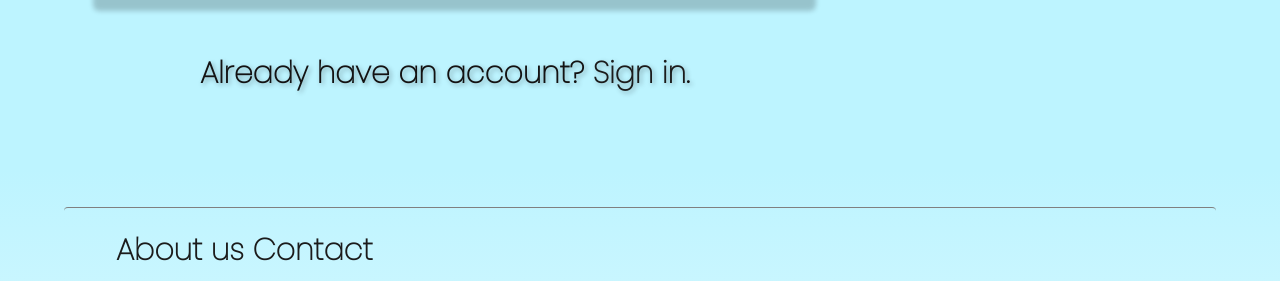
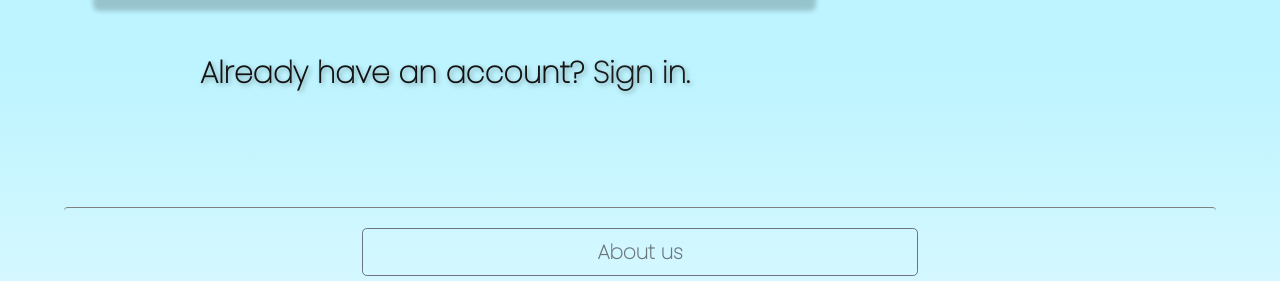
Before and after one commit to tomasfarina/proyecto-coder-laboro, a plain HTML site: page page_sections/signup.html in a window 1280 px wide. Shown: the part 858-1139 px from the top of the page. Drawn offline with nearby package versions, Linux system fonts and the light colour scheme.

Commit message:
Last Details

```diff
--- a/page_sections/signup.html
+++ b/page_sections/signup.html
@@ -135,19 +135,6 @@
 
      </aside>
 
-     <footer class="footer">
-
-      <nav>
-
-          <ul>
-              <li class="footerNav">
-                  <a href="about.html">About us</a>
-              </li>
-              <li class="footerNav">
-                  <a href="contact.html">Contact</a>
-              </li>
-          </ul>
-      </nav>
 
 
       <footer class="footer">
```
